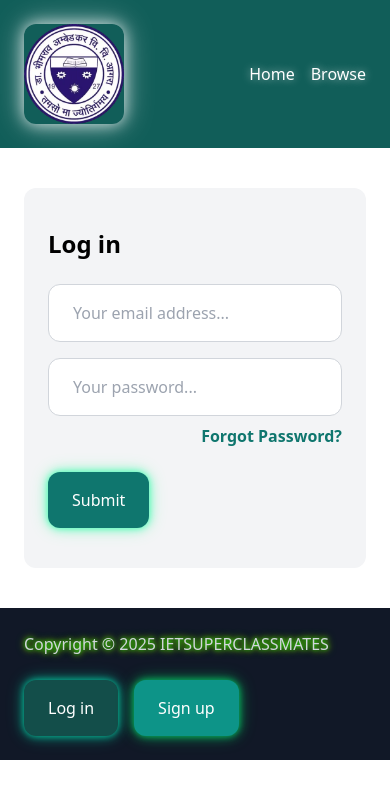
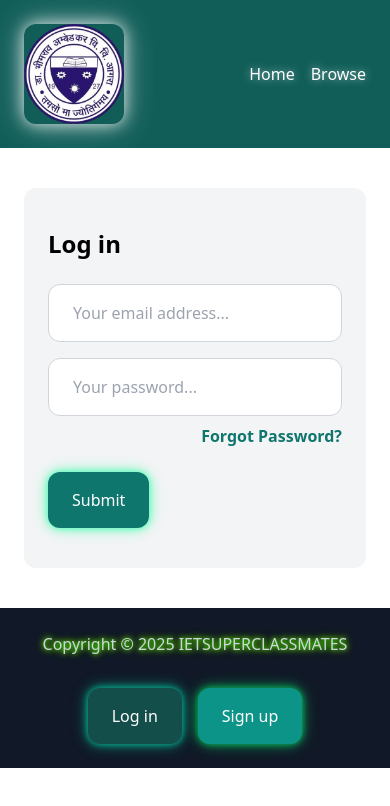
Before and after one commit to Arinraja/nuxt-frontend, a Nuxt app: page /login in a window 390 px wide. Shown: the top 806 px of the page. Built offline with nearby package versions, Linux system fonts and the light colour scheme.

Commit message:
Update default.vue

```diff
--- a/layouts/default.vue
+++ b/layouts/default.vue
@@ -29,12 +29,29 @@ function logout() {
 
         <slot />
 
-        <footer class="p-6 flex flex-wrap items-center justify-between bg-gray-900">
-            <!-- <p class="text-gray-300">Copyright (c) 2025 IETSUPERCLASSMATES</p> -->
-             <p class="text-gray-300" style="text-shadow: 0 0 4px #00ff00, 0 0 8px #00ff00, 0 0 6px #ff0000; transition: all 0.3s ease-in-out;">Copyright &copy; 2025 IETSUPERCLASSMATES</p>
+        <footer class="p-6 flex flex-col md:flex-row items-center justify-between bg-gray-900 text-white">
+  <p class="text-gray-300 mb-4 md:mb-0" style="text-shadow: 0 0 4px #00ff00, 0 0 8px #00ff00, 0 0 6px #ff0000; transition: all 0.3s ease-in-out;">
+    Copyright &copy; 2025 IETSUPERCLASSMATES
+  </p>
 
+  <!-- 🌐 Social Icons -->
+  <div class="flex items-center space-x-6 mb-4 md:mb-0">
+    <a href="https://wa.me/your-number" target="_blank" class="hover:text-green-400 transition-transform transform hover:scale-110">
+      <i class="fab fa-whatsapp text-2xl"></i>
+    </a>
+    <a href="https://instagram.com/your-profile" target="_blank" class="hover:text-pink-400 transition-transform transform hover:scale-110">
+      <i class="fab fa-instagram text-2xl"></i>
+    </a>
+    <a href="https://t.me/your-telegram" target="_blank" class="hover:text-blue-400 transition-transform transform hover:scale-110">
+      <i class="fab fa-telegram text-2xl"></i>
+    </a>
+    <a href="mailto:your@email.com" class="hover:text-yellow-400 transition-transform transform hover:scale-110">
+      <i class="fas fa-envelope text-2xl"></i>
+    </a>
+  </div>
 
-            <div class="flex mt-6 md:mt-0 items-center space-x-4">
+  <!-- 🔐 Auth Buttons -->
+  <div class="flex flex-wrap items-center space-x-4">
     <template v-if="userStore.user.isAuthenticated">
       <NuxtLink to="/myjobs" class="py-4 px-6 bg-teal-900 hover:bg-teal-700 text-white rounded-xl">My jobs</NuxtLink>
       <NuxtLink to="/createjob" class="py-4 px-6 bg-teal-600 hover:bg-teal-700 text-white rounded-xl">Create job</NuxtLink>
@@ -42,8 +59,6 @@ function logout() {
     </template>
 
     <template v-else>
-                    <!-- <NuxtLink to="/login" class="py-4 px-6 bg-teal-900 hover:bg-teal-700 text-white rounded-xl">Log in</NuxtLink>
-                    <NuxtLink to="/signup" class="py-4 px-6 bg-teal-600 hover:bg-teal-700 text-white rounded-xl">Sign up</NuxtLink> -->
       <NuxtLink
         to="/login"
         class="py-4 px-6 bg-teal-900 hover:bg-teal-700 text-white rounded-xl shadow-lg transition-all duration-300 transform hover:scale-105 ring-2 ring-white ring-opacity-30"
@@ -59,9 +74,9 @@ function logout() {
       >
         Sign up
       </NuxtLink>
-
     </template>
   </div>
 </footer>
+
     </div>
 </template>
```
Lines whose indentation alone changed are shown as unchanged.
